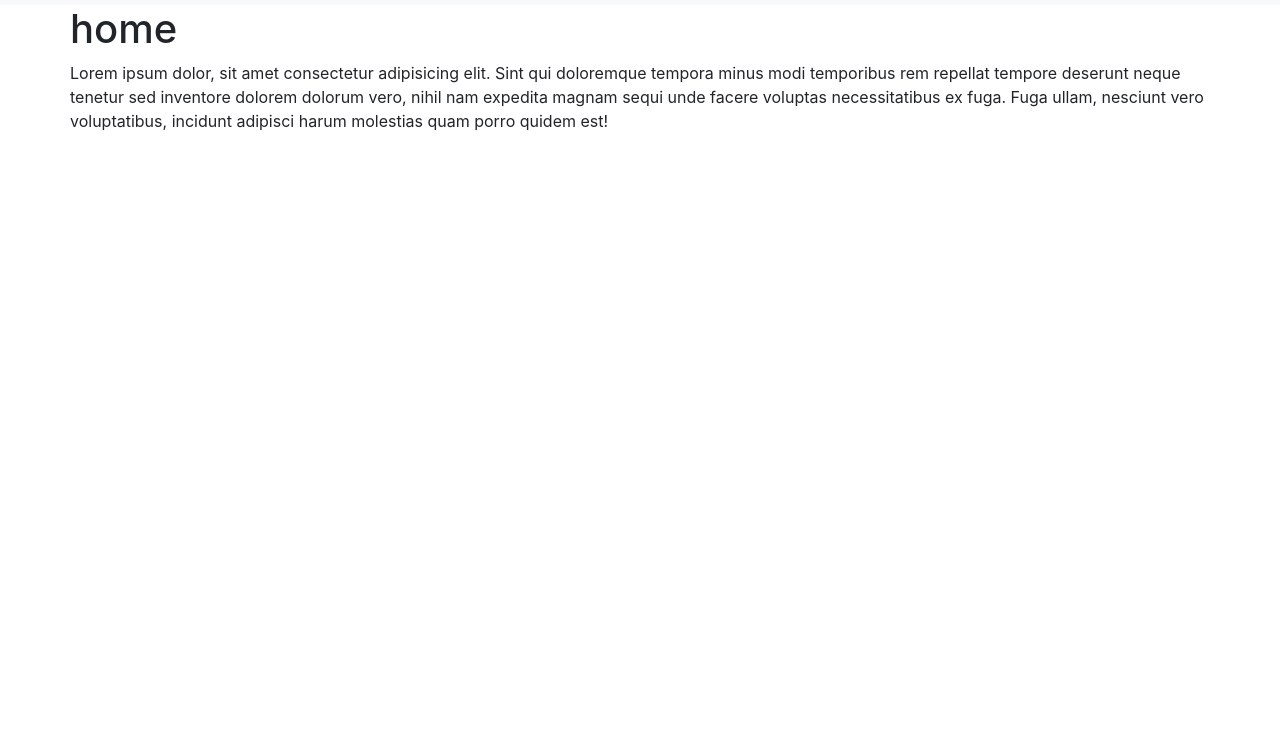
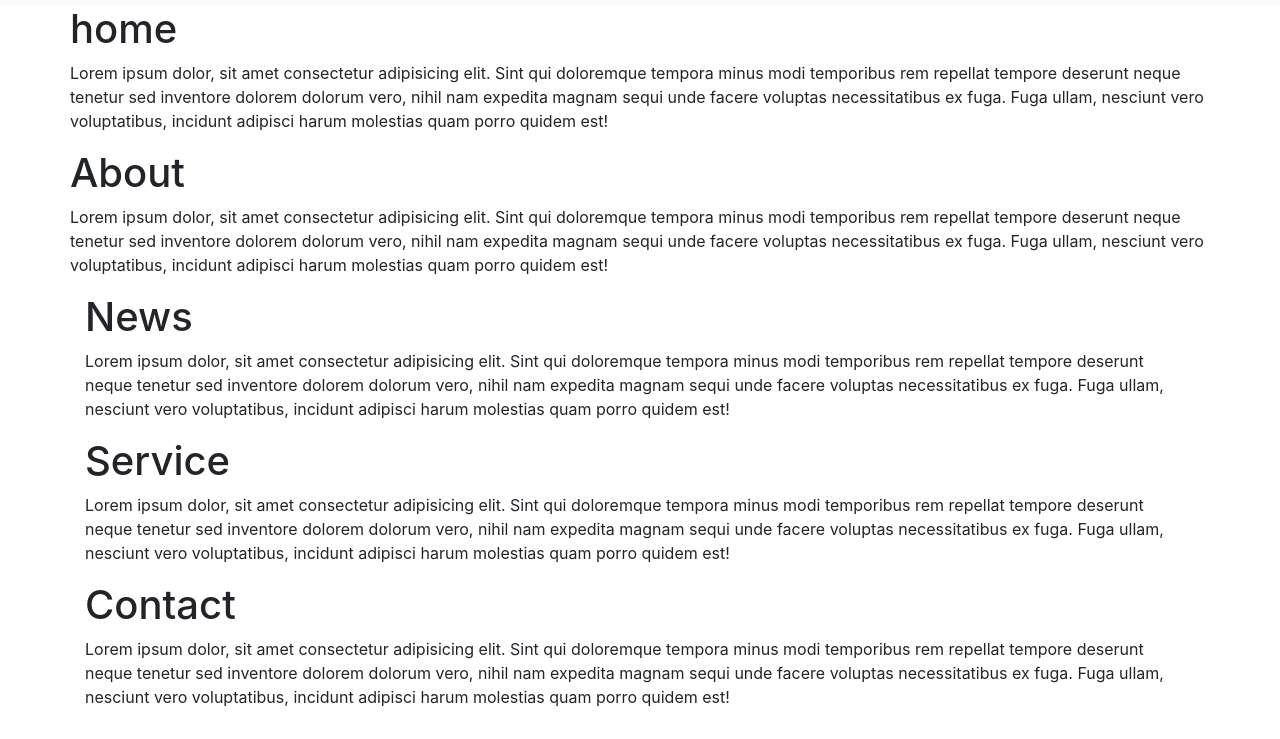
Before and after one commit to Taddycat00/0803test, a plain HTML site: page index.html in a window 1280 px wide. Shown: the part 61-800 px from the top of the page. Drawn offline with nearby package versions, Linux system fonts and the light colour scheme.

Commit message:
edit-index0803

```diff
--- a/index.html
+++ b/index.html
@@ -53,8 +53,8 @@
         </div>
     </nav>
      <!-- 選單區 -->
-      <!-- 區塊名稱 -->
-    <sec id="Home">
+      <!-- HOME區塊 -->
+    <section id="home">
         <!-- 區塊內容 -->
         <div class="container">
             <div class="row">
@@ -66,7 +66,67 @@
         </div>
 
 
-    </sec>
+    </section>
+
+     <!-- ABOUT區塊 -->
+     <section id="about">
+        <!-- 區塊內容 -->
+        <div class="container">
+            <div class="row">
+                <div class="txt-bg">
+                    <h1>About</h1>
+                    <p>Lorem ipsum dolor, sit amet consectetur adipisicing elit. Sint qui doloremque tempora minus modi temporibus rem repellat tempore deserunt neque tenetur sed inventore dolorem dolorum vero, nihil nam expedita magnam sequi unde facere voluptas necessitatibus ex fuga. Fuga ullam, nesciunt vero voluptatibus, incidunt adipisci harum molestias quam porro quidem est!</p>
+                </div>
+            </div>
+        </div>
+
+
+    </sectionc>
+
+     <!-- NEWS區塊 -->
+     <section id="news">
+        <!-- 區塊內容 -->
+        <div class="container">
+            <div class="row">
+                <div class="col">
+                    <h1>News</h1>
+                    <p>Lorem ipsum dolor, sit amet consectetur adipisicing elit. Sint qui doloremque tempora minus modi temporibus rem repellat tempore deserunt neque tenetur sed inventore dolorem dolorum vero, nihil nam expedita magnam sequi unde facere voluptas necessitatibus ex fuga. Fuga ullam, nesciunt vero voluptatibus, incidunt adipisci harum molestias quam porro quidem est!</p>
+                </div>
+            </div>
+        </div>
+
+
+    </section>
+
+     <!-- Service區塊 -->
+     <section id="service">
+        <!-- 區塊內容 -->
+        <div class="container">
+            <div class="row">
+                <div class="col">
+                    <h1>Service</h1>
+                    <p>Lorem ipsum dolor, sit amet consectetur adipisicing elit. Sint qui doloremque tempora minus modi temporibus rem repellat tempore deserunt neque tenetur sed inventore dolorem dolorum vero, nihil nam expedita magnam sequi unde facere voluptas necessitatibus ex fuga. Fuga ullam, nesciunt vero voluptatibus, incidunt adipisci harum molestias quam porro quidem est!</p>
+                </div>
+            </div>
+        </div>
+
+
+    </section>
+
+    <!-- Contact區塊 -->
+    <section id="contact">
+        <!-- 區塊內容 -->
+        <div class="container">
+            <div class="row">
+                <div class="col">
+                    <h1>Contact</h1>
+                    <p>Lorem ipsum dolor, sit amet consectetur adipisicing elit. Sint qui doloremque tempora minus modi temporibus rem repellat tempore deserunt neque tenetur sed inventore dolorem dolorum vero, nihil nam expedita magnam sequi unde facere voluptas necessitatibus ex fuga. Fuga ullam, nesciunt vero voluptatibus, incidunt adipisci harum molestias quam porro quidem est!</p>
+                </div>
+            </div>
+        </div>
+
+
+    </section>
     <!-- ↑ 網頁結構撰寫區 -->
 
     <!-- JS -->
```
